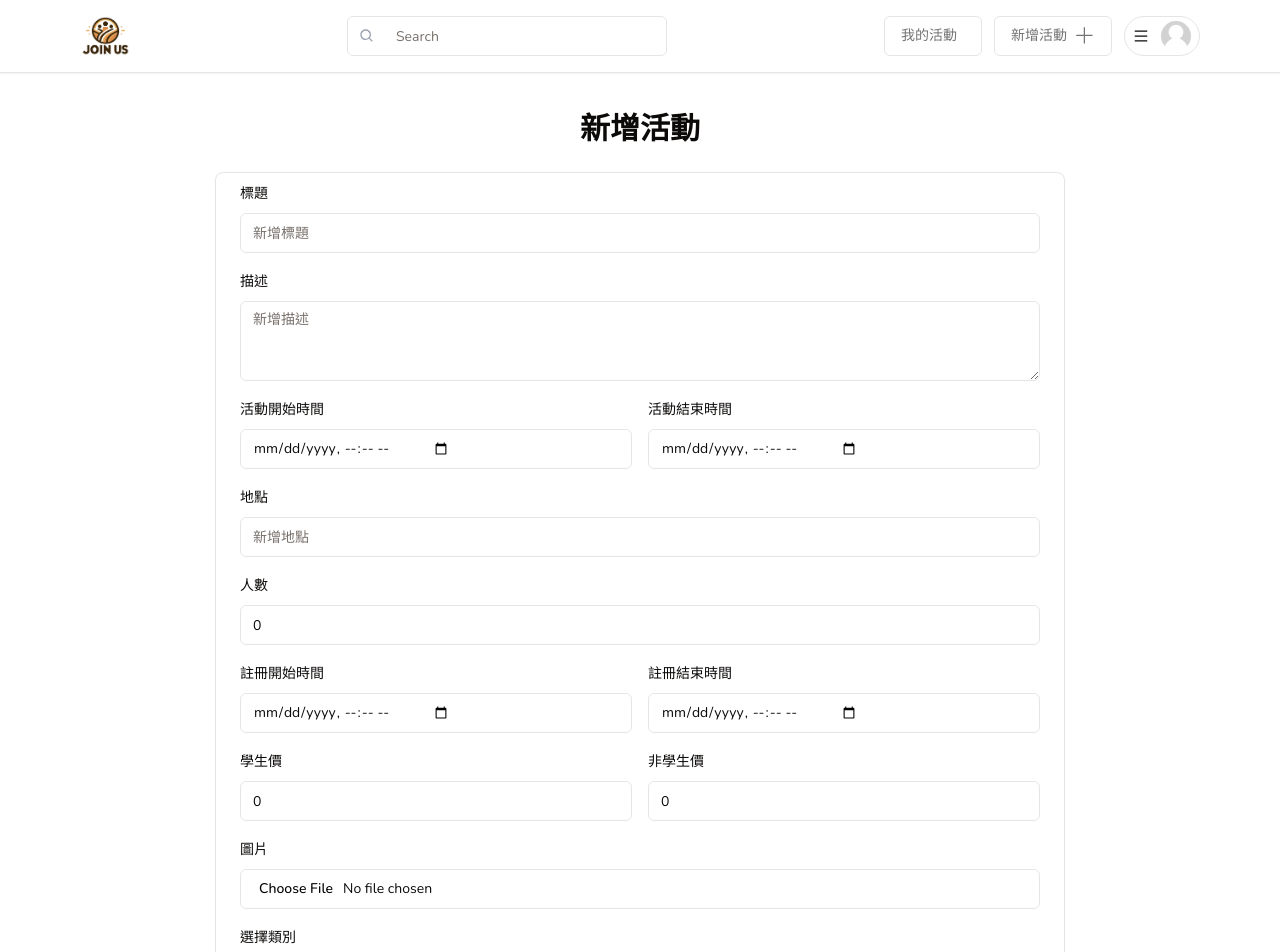
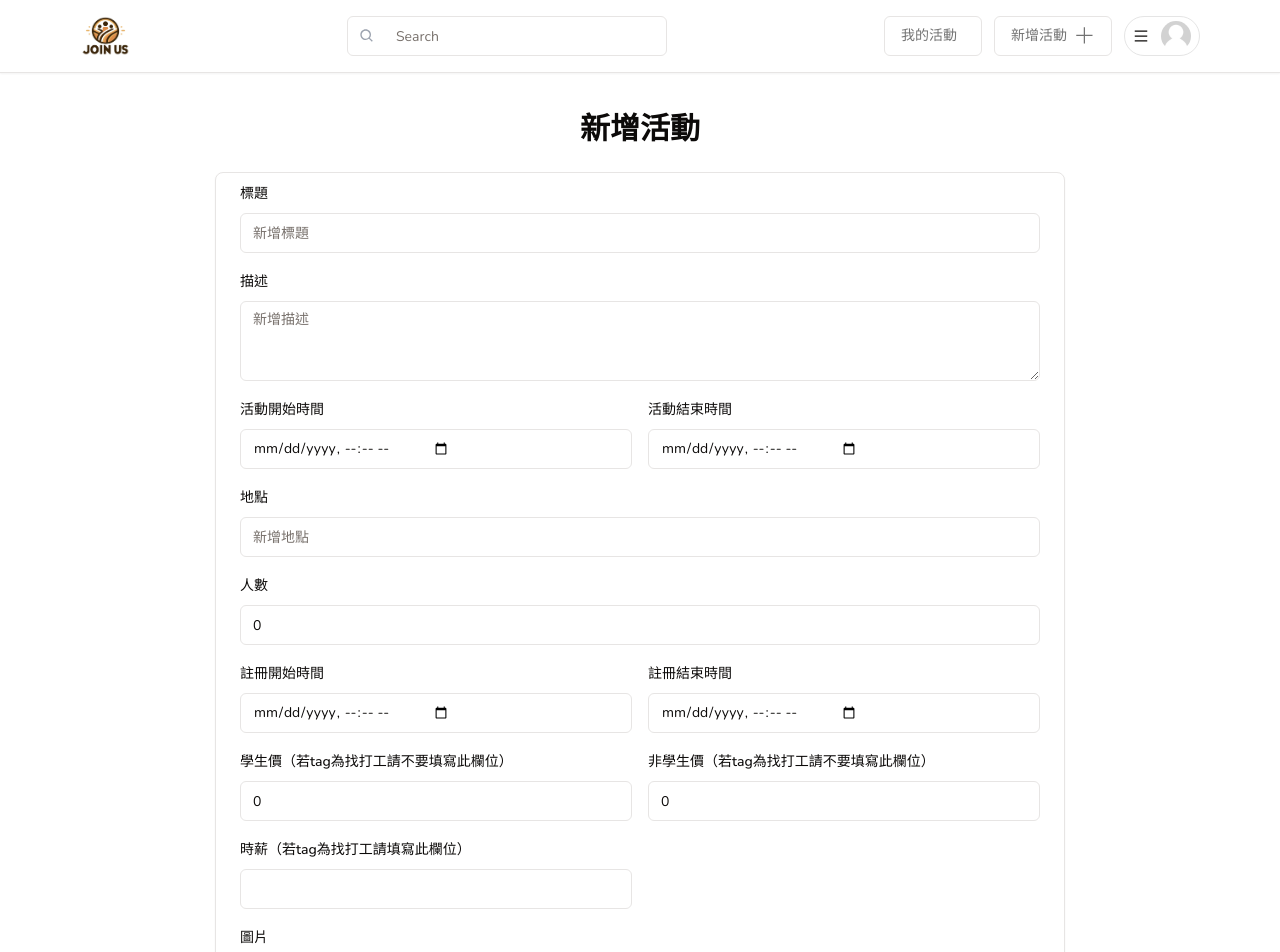
Before and after one commit to RulerChen/NTUIM-DB, a Next.js app in the folder frontend/: page /activity/create in a window 1280 px wide. Shown: the top 952 px of the page. Built offline with nearby package versions, Linux system fonts and the light colour scheme; no server answers.

Commit message:
Fix salary display and image upload

```diff
--- a/frontend/src/app/activity/create/page.tsx
+++ b/frontend/src/app/activity/create/page.tsx
@@ -37,6 +37,7 @@ export default function Page() {
       register_end_timestamp: '',
       student_fee: 0,
       non_student_fee: 0,
+      salary: undefined,
       category: '',
     },
   });
@@ -69,6 +70,17 @@ export default function Page() {
     } else if (data.event_start_timestamp < new Date().toISOString()) {
       toast.error('活動開始時間不得早於現在時間');
       return;
+    }  // Check whether it is a job or an activity
+    else if (topic === 'job' && data.salary === 0 || data.non_student_fee != 0 || data.student_fee != 0) {
+      toast.error('若tag為找打工，請填寫時薪欄位並請勿填寫學生價與非學生價');
+      return;
+    }
+    else if (topic !== 'job' && data.salary != undefined) {
+      toast.error('若tag不為找打工，請不要填寫時薪欄位');
+      return;
+    } else if (image === '') {
+      toast.error('請上傳圖片');
+      return;
     }
     data = {
       ...data,
@@ -76,6 +88,7 @@ export default function Page() {
       capacity: Number(data.capacity),
       student_fee: Number(data.student_fee),
       non_student_fee: Number(data.non_student_fee),
+      salary: Number(data.salary),
       picture: image,
     };
 
@@ -188,7 +201,7 @@ export default function Page() {
               </div>
               <div className="grid grid-cols-2 gap-4">
                 <div className="space-y-2">
-                  <Label htmlFor="student-fee">學生價</Label>
+                  <Label htmlFor="student-fee">學生價（若tag為找打工請不要填寫此欄位）</Label>
                   <Input
                     id="student-fee"
                     required
@@ -198,12 +211,22 @@ export default function Page() {
                   />
                 </div>
                 <div className="space-y-2">
-                  <Label htmlFor="non-student-fee">非學生價</Label>
+                  <Label htmlFor="non-student-fee">非學生價（若tag為找打工請不要填寫此欄位）</Label>
                   <Input
                     id="non-student-fee"
                     required
                     type="number"
                     {...register('non_student_fee')}
+                    disabled={isSubmitting}
+                  />
+                </div>
+                <div className="space-y-2">
+                  <Label htmlFor="salary">時薪（若tag為找打工請填寫此欄位）</Label>
+                  <Input
+                    id="salary"
+                    required
+                    type="number"
+                    {...register('salary')}
                     disabled={isSubmitting}
                   />
                 </div>
--- a/frontend/src/components/cards/Card.tsx
+++ b/frontend/src/components/cards/Card.tsx
@@ -46,7 +46,7 @@ const Card = ({ data, follow }: CardProps) => {
         <div className="flex flex-row items-center gap-1">
           <div className="font-semibold text-base">
             {data.activity_tag === 'work'
-              ? '薪資: $ todo'
+              ? '時薪: $ ' + data.student_fee
               : data.student_fee == 0
               ? '免費參加'
               : '費用: $' + data.student_fee}
```
Also changed, not shown: 2 other files (tests, documents, lock files or other folders).
